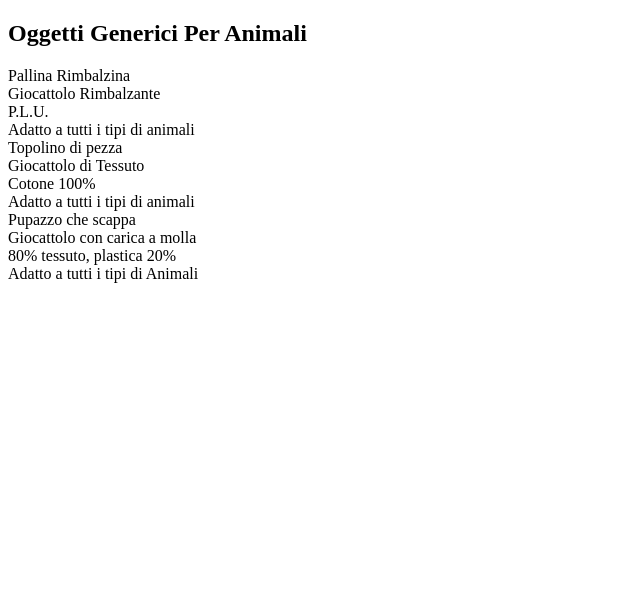
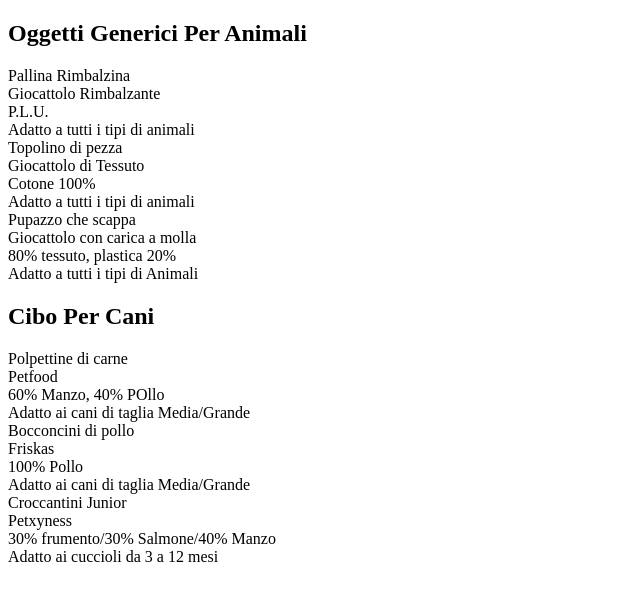
Before and after one commit to FrancescoBonanno1/php-oop-2, a PHP site: page / in a window 1280 px wide. Shown: the top 601 px of the page, without its empty margins (0-640 px from the left). Run offline with PHP 8.4, Linux system fonts and the light colour scheme.

Commit message:
aggiunto cibo per cani

```diff
--- a/index.php
+++ b/index.php
@@ -3,6 +3,10 @@ require __DIR__ . '/metods/data.php';
 $generictoy1 = new Giochi_Generici("Pallina Rimbalzina", "Giocattolo Rimbalzante", "P.L.U.", "Adatto a tutti i tipi di animali");
 $generictoy2 = new Giochi_Generici("Topolino di pezza", "Giocattolo di Tessuto", "Cotone 100%", "Adatto a tutti i tipi di animali");
 $generictoy3 = new Giochi_Generici("Pupazzo che scappa", "Giocattolo con carica a molla", "80% tessuto, plastica 20%", "Adatto a tutti i tipi di Animali");
+
+$dogf1 =new Cibo_Per_Cani("Polpettine di carne", "Petfood", "60% Manzo, 40% POllo", "Adatto ai cani di taglia Media/Grande");
+$dogf2 =new Cibo_Per_Cani("Bocconcini di pollo", "Friskas", "100% Pollo", "Adatto ai cani di taglia Media/Grande");
+$dogf3 =new Cibo_Per_Cani("Croccantini Junior", "Petxyness", "30% frumento/30% Salmone/40% Manzo", "Adatto ai cuccioli da 3 a 12 mesi");
 ?>
 
 <!DOCTYPE html>
@@ -29,6 +33,21 @@ $generictoy3 = new Giochi_Generici("Pupazzo che scappa", "Giocattolo con carica
     }
     ?>
 
+<div>
+        <?= "<h2>Cibo Per Cani<h2>" ?>
+    </div>
+
+    <?php
+    $DogFood = [$dogf1, $dogf2, $dogf3];
+
+    foreach ($DogFood as $food) {
+        echo '<div id="card">';
+        echo $food->getdogfood();
+        echo '</div>';
+    }
+    ?>
+
+
 
 </body>
 
--- a/metods/data.php
+++ b/metods/data.php
@@ -18,4 +18,25 @@
         $this->Material = $Materiale;
         $this->Suitable = $Adatto;
     }
-}
+}?>
+ <?php class Cibo_Per_Cani
+{
+    public $Type;
+    public $Company;
+    public $Ingredients;
+    public $For;
+
+    public function getdogfood()
+    {
+        $result = $this->Type . "<br> " . $this->Company . "<br> " .  $this->Ingredients . "<br> " .  $this->For . "<br>";
+        return $result;
+    }
+
+    public function __construct($Nome, $Marca, $Ingredienti, $Adatto)
+    {
+        $this->Type = $Nome;
+        $this->Company = $Marca;
+        $this->Ingredients = $Ingredienti;
+        $this->For = $Adatto;
+    }
+}?>
```
